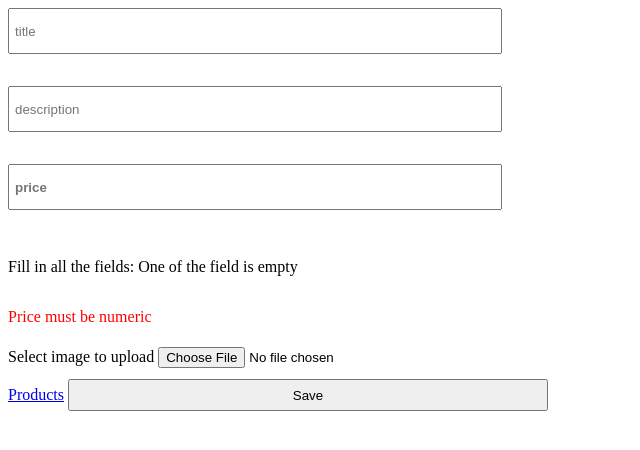
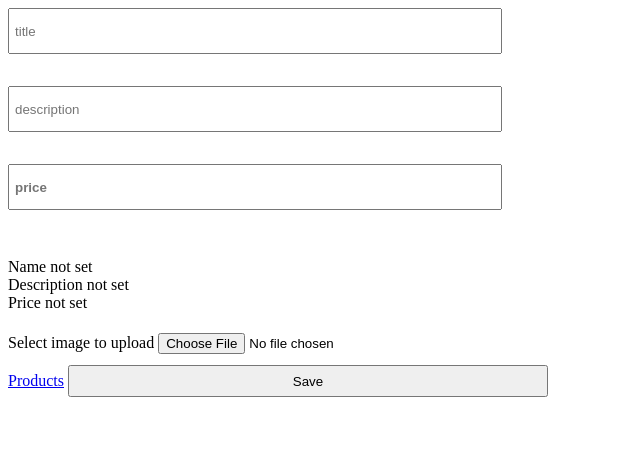
Before and after one commit to DanIacob23/eshop, a PHP site: page /product.php in a window 1280 px wide. Shown: the top 450 px of the page, without its empty margins (0-640 px from the left). Run offline with PHP 8.4, Linux system fonts and the light colour scheme; tables that the repository leaves empty hold one stand-in row (values such as "Sample post"); some libraries are stand-ins or nearby versions.

Commit message:
update for all pages with requires

```diff
--- a/common.php
+++ b/common.php
@@ -22,6 +22,20 @@ class BD
 }
 
 //BD::obtain_connexion();
+function joinOrders()
+{
+    $sql = 'SELECT
+	m.*,
+	SUM(p.price) as total
+FROM
+	products p
+	LEFT JOIN pivot_order o ON p.id = o.idProd
+	LEFT JOIN orders m ON m.id = o.idOrder
+	GROUP BY m.id';
+    $request = BD::obtain_connexion()->prepare($sql);
+    $request->execute();
+    return $request->fetchAll();
+}
 
 function translate($text, $language)
 {
@@ -32,28 +46,27 @@ function translate($text, $language)
 
 function getInCartProductsInfo($session)
 {
-    $str = '(0';
-    foreach (array_keys($session) as $item) {
-        $str = $str . $item . ',';
-    }
-    $str = rtrim($str, ",") . ')';
-    $sql = 'SELECT * FROM products WHERE id  IN ' . $str;
+    $arr = array_fill(0, count(array_keys($session)), "?");
+    $sql = 'SELECT * FROM products WHERE id  IN ' . '(' . implode(",", $arr) . ')';
     $request = BD::obtain_connexion()->prepare($sql);
-    $request->execute();
+    $request->execute(array_keys($session));
     return $request->fetchAll();
 }
 
 function getNotInCartProductsInfo($session)
 {
-    $str = '(0';
-    foreach (array_keys($session) as $item) {
-        $str = $str . $item . ',';
+    if (!empty(array_keys($session))) {
+        $arr = array_fill(0, count(array_keys($session)), "?");
+        $sql = 'SELECT * FROM products WHERE id  NOT IN ' . '(' . implode(",", $arr) . ')';
+        $request = BD::obtain_connexion()->prepare($sql);
+        $request->execute(array_keys($session));
+        return $request->fetchAll();
+    } else {
+        $sql = 'SELECT * FROM products';
+        $request = BD::obtain_connexion()->prepare($sql);
+        $request->execute(array_keys($session));
+        return $request->fetchAll();
     }
-    $str = rtrim($str, ",") . ')';
-    $sql = 'SELECT * FROM products WHERE id  NOT IN ' . $str;
-    $request = BD::obtain_connexion()->prepare($sql);
-    $request->execute();
-    return $request->fetchAll();
 }
 
 function getAllProductsInfo()
@@ -86,6 +99,8 @@ function productInsert($title, $description, $price, $extension)
         'price' => $price,
         'fileType' => $extension
     ]);
+    $req = BD::obtain_connexion()->lastInsertId();
+    return $req;
 }
 
 function updateProductExtension($id, $ext)
@@ -122,7 +137,7 @@ function insertNewOrder($userName, $details, $comments, $productsId)
     $produsctaArray = explode("/", trim($productsId, '/'));
     $str = '';
     foreach ($produsctaArray as $item) {
-        $str = $str . ',(' . $req . ',' . $item . ')';
+        $str = $str . ',(' . $item . ',' . $req . ')';
     }
     $str = ltrim($str, ',');
     $sql = 'INSERT INTO pivot_order(idProd,idOrder) VALUES ' . $str;
@@ -132,17 +147,9 @@ function insertNewOrder($userName, $details, $comments, $productsId)
 
 }
 
-function getLastId()
-{
-    $sql = " select id from products ORDER BY id DESC LIMIT 1";
-    $request = BD::obtain_connexion()->prepare($sql);
-    $request->execute();
-    return $request->fetchAll();
-}
-
 function getLastRow($lastInsertId)
 {
-    $sql = 'select * from orders where id = ' . $lastInsertId . ' ORDER BY id DESC LIMIT 1';
+    $sql = 'select * from orders where id = ' . $lastInsertId;
     $request = BD::obtain_connexion()->prepare($sql);
     $request->execute();
     return $request->fetchAll();
--- a/order.php
+++ b/order.php
@@ -24,7 +24,7 @@ $lastRow = getLastRow($_GET['lastInsertId']);
                 <div class="product">
                     <div>
                         <img class="img-product"
-                             src="./images/<?= $item['id'] ?><?= selectPropertyByID($item['id'], 'fileType')[0]['fileType'] ?>"
+                             src="./images/<?= $item['id'] ?><?= $item['fileType'] ?>"
                              alt="<?= translate("Product Image", "en") ?>">
                     </div>
                     <div class="infos">
--- a/orders.php
+++ b/orders.php
@@ -1,6 +1,7 @@
 <?php
 require_once "./common.php";
 $data = getAllOrders();
+print_r(joinOrders()[0]);
 ?>
 <!DOCTYPE html>
 <html lang="eng">
--- a/product.php
+++ b/product.php
@@ -2,8 +2,8 @@
 require_once "./common.php";
 $data = getAllProductsInfo();
 
-if (isset($_SESSION['editId'])) {
-    $productAbout = selectByID($_SESSION['editId']);
+if (isset($_GET['editId'])) {
+    $productAbout = selectByID($_GET['editId']);
 }
 
 $validationPrice = true;
@@ -13,17 +13,15 @@ if (isset($_POST['price'])) {
     }
 }
 
-$empty = '';
-try {
-    if (empty($_POST["title"])
-        or empty($_POST["description"])
-        or empty($_POST["price"])
-    ) {
-        throw new Exception(translate('Empty field', 'en'));
-    }
-} catch (Exception $e) {
-    $empty = translate('Fill', 'en') . ' ' . $e->getMessage();
-    $validationPrice = false;
+$errors = [];
+if (empty($_POST["title"])) {
+    $errors['name'] = translate('Name not set','en');
+}
+if (empty($_POST["description"])) {
+    $errors['description'] = translate('Description not set','en');
+}
+if (empty($_POST["price"])) {
+    $errors['price'] = translate('Price not set','en');
 }
 
 $checkImg = '';
@@ -78,14 +76,14 @@ function updateImage($idd, $target_file, $oldPath)
     }
 }
 
-function insertNewImage()
+function insertNewImage($lastid)
 {
     global $data;
     global $checkImg;
     $target_dir = "images/";
     $target_file = $target_dir . basename($_FILES["fileToUpload"]["name"]);
     $imageFileType = strtolower(pathinfo($target_file, PATHINFO_EXTENSION));
-    $target_file = $target_dir . strval(getLastId()[0]['id']) . '.' . $imageFileType;
+    $target_file = $target_dir . strval($lastid) . '.' . $imageFileType;
     $uploadOk = 1;
 
     // Check if image file is an actual image or fake image
@@ -126,33 +124,37 @@ function insertNewImage()
 
 if (
     isset($_POST["save"])
-    && isset($_POST["title"]) && !empty($_POST["title"])
-    && isset($_POST["description"]) && !empty($_POST["description"])
-    && isset($_POST["price"]) && !empty($_POST["price"])
+    && empty($errors)
     && $validationPrice
 ) {
-    if (isset($_SESSION['editId'])) {// update
+    if (isset($_GET['editId'])) {// update
         $title = $_POST["title"];
         $description = $_POST["description"];
         $price = $_POST["price"];
-        productUpdate($_SESSION['editId'], $title, $description, $price);
+        productUpdate($_GET['editId'], $title, $description, $price);
         if ($_FILES["fileToUpload"]["name"] != '') {
             $oldPath = 'images/' . $_POST["editId"] . $data[intval($_POST["editId"]) - 1]['fileType'];// remove old image
             $extension = '.' . pathinfo(basename($_FILES["fileToUpload"]["name"]), PATHINFO_EXTENSION);//new extension
 
-            updateImage($_SESSION['editId'], "images/" . $_SESSION['editId'] . $extension, $oldPath);//keep old name and update image
-        }//otherwise, it keeps the old image
+            updateImage($_GET['editId'], "images/" . $_GET['editId'] . $extension, $oldPath);//keep old name and update image
+        }
+        header('Location: products.php');
+        die();
+        //otherwise, it keeps the old image
     } else {
         if ($_FILES["fileToUpload"]["name"] != '') {
             // insert new product USING user data
             $extension = '.' . pathinfo(basename($_FILES["fileToUpload"]["name"]), PATHINFO_EXTENSION);
-            productInsert(htmlspecialchars($_POST["title"]), htmlspecialchars($_POST["description"]), htmlspecialchars($_POST["price"]), $extension);
-            insertNewImage();
+            $lastid = productInsert(htmlspecialchars($_POST["title"]), htmlspecialchars($_POST["description"]), htmlspecialchars($_POST["price"]), $extension);
+            insertNewImage($lastid);
+            header('Location: products.php');
+            die();
+        } else {
+            $errors['image'] = translate('not img upload', 'en');
         }
     }
 
-    header('Location: products.php');
-    die();
+
 }
 
 ?>
@@ -166,20 +168,19 @@ if (
 <main>
     <form method="POST" enctype="multipart/form-data">
         <div class="infos">
-            <?php if (isset($_SESSION['editId'])) : ?>
-                <input type="text" id="title" name="title" value="<?= $productAbout[0]['title'] ?>">
-                <input type="text" id="description" name="description" value="<?= $productAbout[0]['description'] ?>">
-                <input type="text" id="price" name="price" value="<?= $productAbout[0]['price'] ?>">
-            <?php endif; ?>
-            <?php if (!isset($_SESSION['editId'])) : ?>
-                <input type="text" id="title" name="title"
-                       placeholder="<?= isset($_POST['title']) ? $_POST['title'] : 'title' ?>">
-                <input type="text" id="description" name="description"
-                       placeholder="<?= isset($_POST['description']) ? $_POST['description'] : 'description' ?>">
-                <input type="text" id="price" name="price"
-                       placeholder="<?= isset($_POST['price']) ? $_POST['price'] : 'price' ?>">
-                <p><?= $empty ?></p>
-            <?php endif; ?>
+            <input type="text" id="title" name="title" placeholder="title"
+                   value="<?= isset($_GET['editId']) ? $productAbout[0]['title'] : (isset($_POST['title']) ? $_POST['title'] : '') ?>">
+            <input type="text" id="description" placeholder="description" name="description"
+                   value="<?= isset($_GET['editId']) ? $productAbout[0]['description'] : (isset($_POST['description']) ? $_POST['description'] : '') ?>">
+            <input type="text" id="price" name="price" placeholder="price"
+                   value="<?= isset($_GET['editId']) ? $productAbout[0]['price'] : (isset($_POST['price']) ? $_POST['price'] : '') ?>">
+            <p><?php if (!empty($errors)) {
+                    foreach ($errors as $err) {
+                        echo $err;
+                        echo '</br>';
+                    }
+                } ?></p>
+
             <?php if (!$validationPrice) {
                 echo '<p id="priceErr">Price must be numeric</p>';
             } ?>
--- a/products.php
+++ b/products.php
@@ -29,8 +29,7 @@ if (isset($_POST['Add']) && isset($_SESSION['editId'])) {
 }
 
 if (isset($_POST['editProduct'])) {
-    $_SESSION['editId'] = $_POST["editId"];
-    header('Location: product.php');
+    header('Location: product.php?editId=' . $_POST["editId"] );
     die();
 }
 
--- a/translations.php
+++ b/translations.php
@@ -200,4 +200,41 @@ $translate = [
         'ro' => 'Reply-To' ,
         'fr' => 'Reply-To' ,
     ],
+    'not img upload' => [
+        'en' => 'Please uploade an image for insert new products' ,
+        'ro' => 'Please uploade an image for insert new products' ,
+        'fr' => 'Please uploade an image for insert new products' ,
+    ],
+    'Name not set' => [
+        'en' => 'Name not set' ,
+        'ro' => 'Name not set' ,
+        'fr' => 'Name not set' ,
+    ],
+    'Description not set' => [
+        'en' => 'Description not set' ,
+        'ro' => 'Description not set' ,
+        'fr' => 'Description not set' ,
+    ],
+    'Price not set' => [
+        'en' => 'Price not set' ,
+        'ro' => 'Price not set' ,
+        'fr' => 'Price not set' ,
+    ],
+
+    'Comments not set' => [
+        'en' => 'Comments not set' ,
+        'ro' => 'Comments not set' ,
+        'fr' => 'Comments not set' ,
+    ],
+    'Cart is empty' => [
+        'en' => 'Cart is empty' ,
+        'ro' => 'Cart is empty' ,
+        'fr' => 'Cart is empty' ,
+    ],
+    'Caught exception' => [
+    'en' => 'Caught exception' ,
+    'ro' => 'Caught exception' ,
+    'fr' => 'Caught exception' ,
+    ],
+
 ];
```
Also changed, not shown: cart.php (+32 -22 lines).
